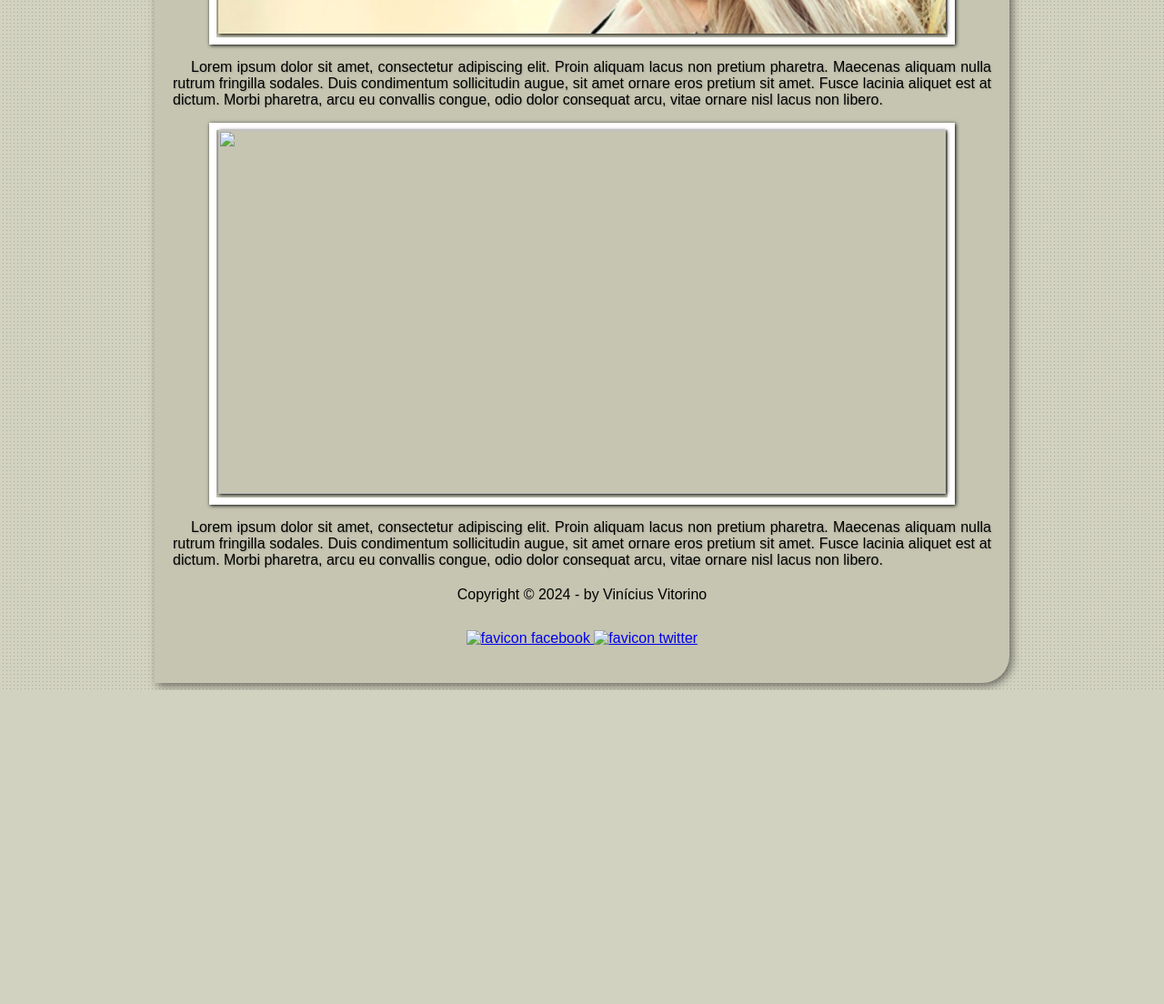
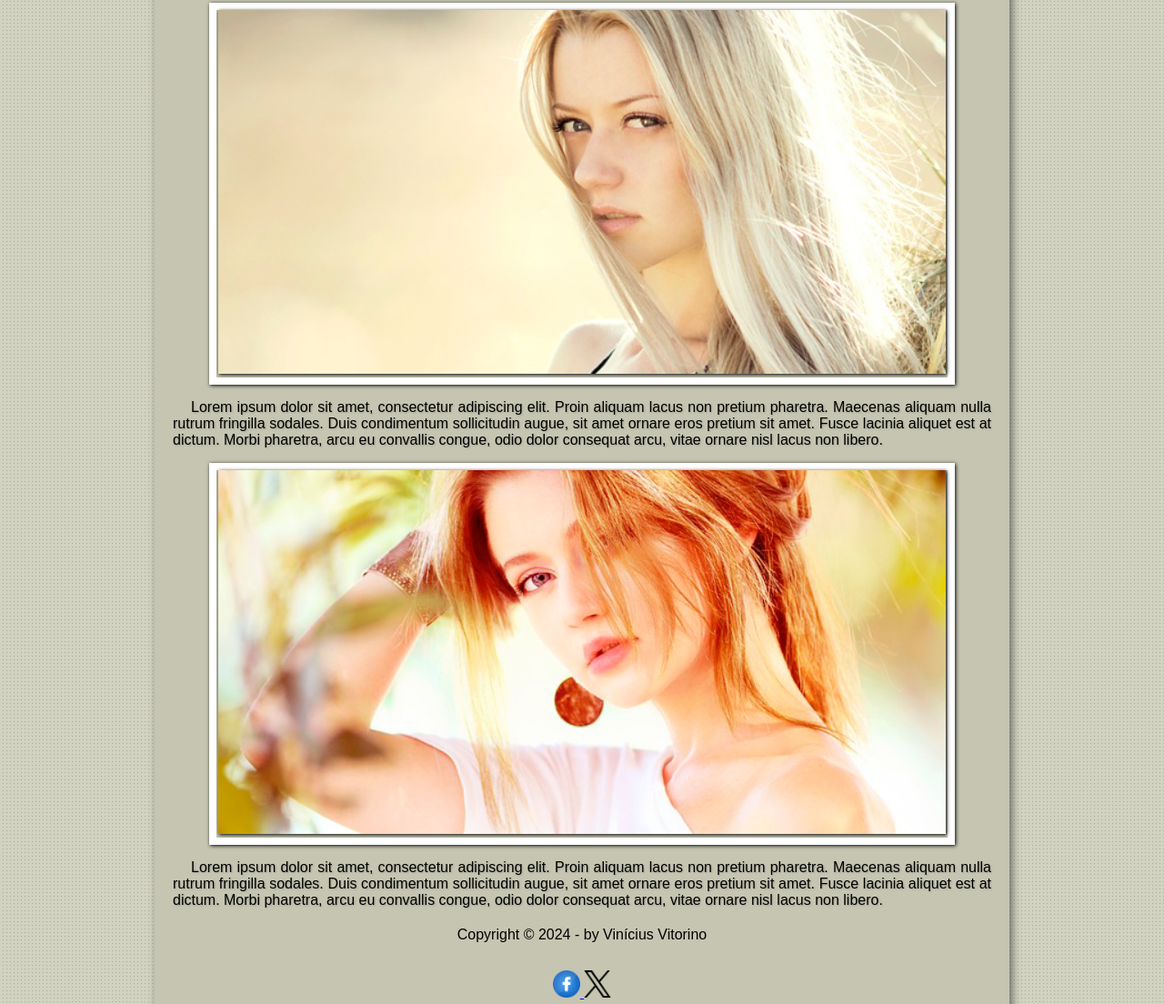
Before and after one commit to ViniciusVitorinoSantos/Anna-Bella, a plain HTML site: page campanhas.html in a window 1280 px wide. Shown: the part 1094-2198 px from the top of the page at 91% size. Before the commit the page ends 1853 px from the top, so only its background shows below. Drawn offline with Linux system fonts and the light colour scheme; files whose address does not match are found by name.

Commit message:
Update campanhas.html

```diff
--- a/campanhas.html
+++ b/campanhas.html
@@ -11,7 +11,7 @@
 <body>
     <div id="site-interface-container">
         <header id="header">
-            <img src="./_img/capa.png" alt="imagem de uma moça com a mão nos cabelos">
+            <img src="img/capa.png" alt="imagem de uma moça com a mão nos cabelos">
         </header>
         <nav id="menu">
             <ul>
@@ -67,7 +67,7 @@
             </p>
 
             <figure class="legend-picture">
-                <img src="_img/foto3.png" class="img-campanha">
+                <img src="img/foto3.png" class="img-campanha">
                 <figcaption>
                     <h1>Aroma de rosas</h1>
                     <p>
@@ -89,11 +89,11 @@
             Copyright &copy; 2024 - by Vinícius Vitorino<br />
 
             <a class="favicon-footer" href="https://www.facebook.com/vinicius.v.santos?locale=pt_BR" target="_blank">
-                <img src="_img/facebook.png" alt="favicon facebook">
+                <img src="img/facebook.png" alt="favicon facebook">
             </a>
 
             <a class="favicon-footer" href="https://x.com/ViniiVit" target="_blank">
-                <img src="_img/twitter (1).png" alt="favicon twitter">
+                <img src="img/twitter (1).png" alt="favicon twitter">
             </a>
 
         </footer>
```
